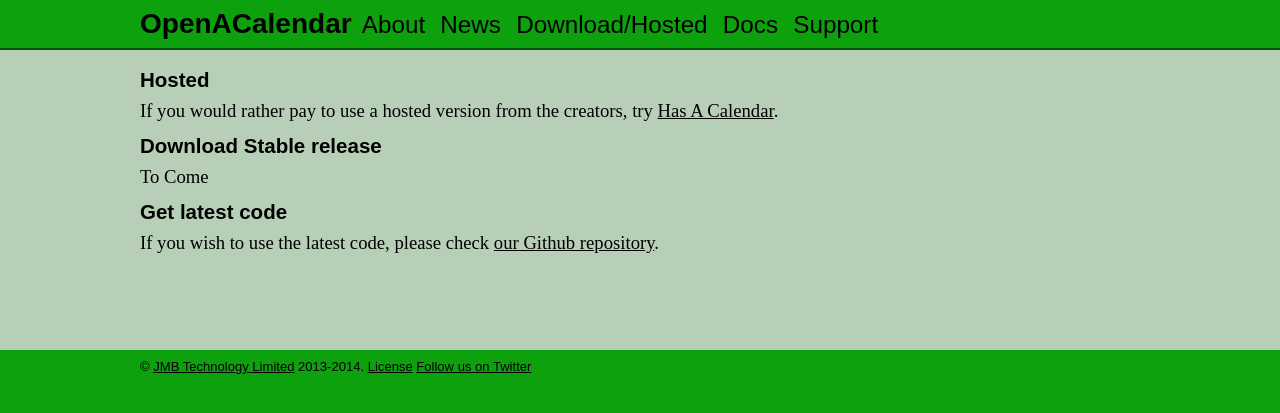
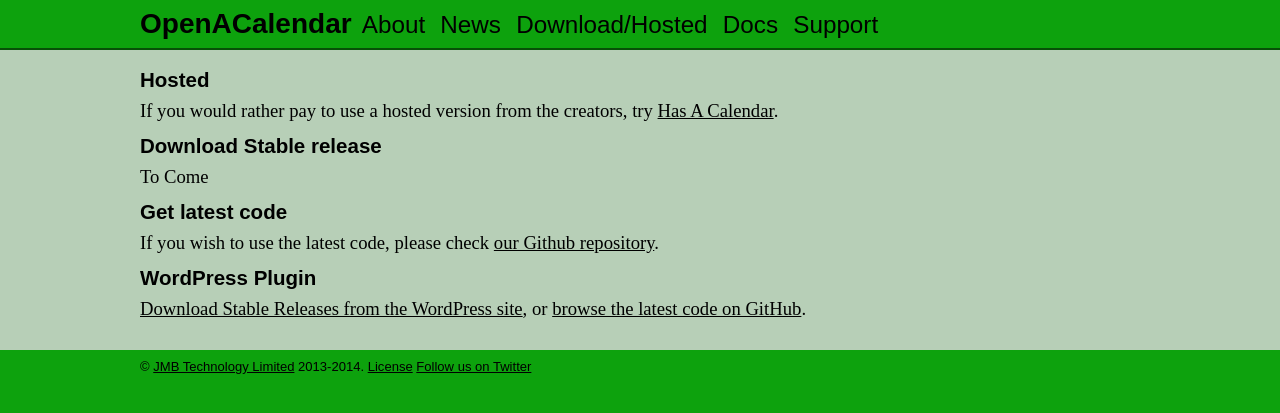
Before and after one commit to OpenACalendar/openacalendar.github.io, a Jekyll site: the page built from download.html, in a window 1280 px wide. Shown: the top 413 px of the page. Built offline with Jekyll 4.4.1, drawn with Linux system fonts in a browser that asks for light colours; Markdown is read by kramdown in place of the engine named in the settings; comment, search, counter and statistics services are not loaded.

Commit message:
New content on code releases

```diff
--- a/docs/index.html
+++ b/docs/index.html
@@ -15,4 +15,5 @@
 	<li><a href="extensions.html">Extensions</a></li>
 	<li><a href="build.html">Build Scripts</a></li>
 	<li><a href="sysadminui.html">Sysadmin UI</a></li>
+	<li><a href="wordpressplugin.html">WordPress Plugin</a></li>
 </ul>
--- a/download.html
+++ b/download.html
@@ -15,3 +15,10 @@
 <h2>Get latest code</h2>
 
 <p>If you wish to use the latest code, please check <a href="http://github.com/openacalendar">our Github repository</a>.</p>
+
+<h2>WordPress Plugin</h2>
+
+<p><a href="http://wordpress.org/plugins/openacalendar/">Download Stable Releases
+		from the WordPress site</a>,
+	or <a href="https://github.com/OpenACalendar/OpenACalendar-Web-WordPress">
+		browse the latest code on GitHub</a>.<p>
```
Also changed, not shown: _posts/2014-02-04-first-code.markdown (added, +15 -0 lines), docs/wordpressplugin.html (added, +16 -0 lines).
